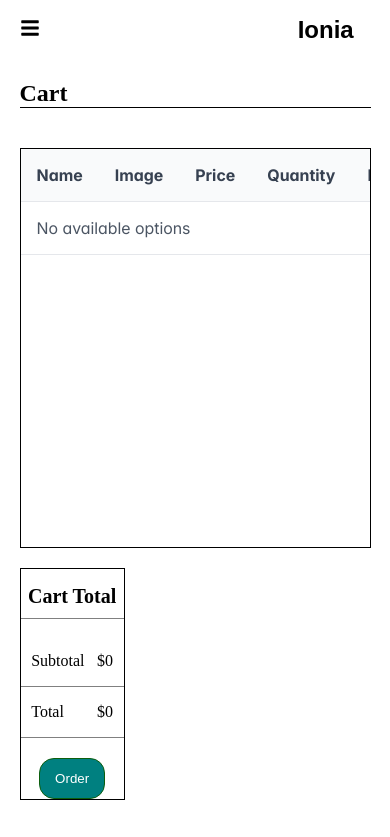
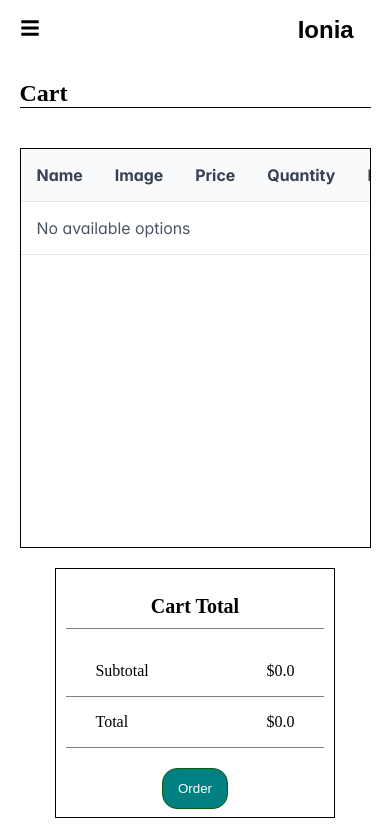
Before and after one commit to chanminswe/e-commerce-frontend, a React (Vite) app: page /cart in a window 390 px wide. Shown: the top 837 px of the page. Built offline with nearby package versions, Linux system fonts and the light colour scheme.

Commit message:
making cart page more responsive

```diff
--- a/src/App.jsx
+++ b/src/App.jsx
@@ -21,7 +21,7 @@ function App() {
           <Routes>
             <Route path="/" element={<Home />} />
             <Route path="/cart" element={<Cart />} />
-            <Route path={`/product/:id`} element={<ViewProduct />} />
+            <Route path="/product/:id" element={<ViewProduct />} />
           </Routes>
           <Footer />
         </ScreenContextProvider>
--- a/src/pages/cart/Cart.jsx
+++ b/src/pages/cart/Cart.jsx
@@ -52,7 +52,7 @@ function Cart() {
             responsiveLayout="stack"
             breakpoint="960px"
             value={cartItems}
-            tableStyle={{ minWidth: "60%" }}
+            className="cart-table"
           >
             <Column field="title" header="Name"></Column>
             <Column header="Image" body={imageTemplate}></Column>
@@ -66,11 +66,11 @@ function Cart() {
           <div className="cart-button-container">
             <div className="subtotal-container">
               <p>Subtotal</p>
-              <p>${total}</p>
+              <p>${total.toFixed(1)}</p>
             </div>
             <div className="total-container">
               <p>Total</p>
-              <p>${total}</p>
+              <p>${total.toFixed(1)}</p>
             </div>
             <div className="total-button-container">
               <button>Order</button>
--- a/src/pages/cart/cart.css
+++ b/src/pages/cart/cart.css
@@ -89,6 +89,13 @@
 @media screen and (max-Width : 600px) {
     .cartItems{
         width: 100%;
+    }
 
+
+
+    .cartTotal{
+        width: 80%;
+        padding: 10px;
+        margin: auto;
     }
 }
--- a/src/pages/view-product/ViewProduct.jsx
+++ b/src/pages/view-product/ViewProduct.jsx
@@ -87,8 +87,7 @@ function ViewProduct() {
           <div className="product-description-container">
             <p>{selectedItem.category}</p>
             <p>{selectedItem.title}</p>
-            <p>{selectedItem.category}</p>
-
+            <p>{selectedItem.description}</p>
           </div>
         </div>
       ) : (
```
